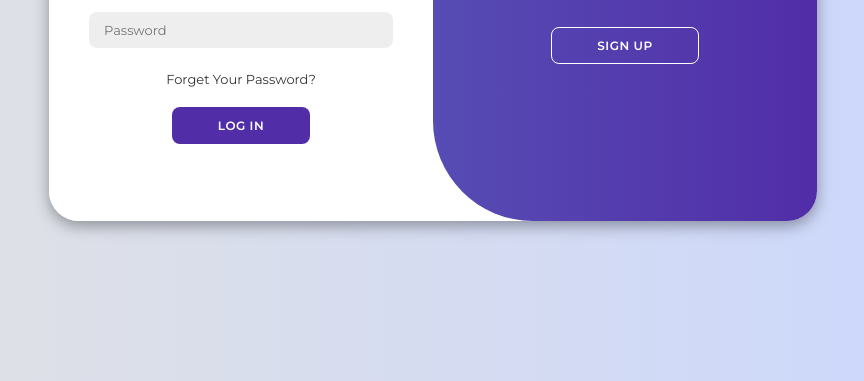
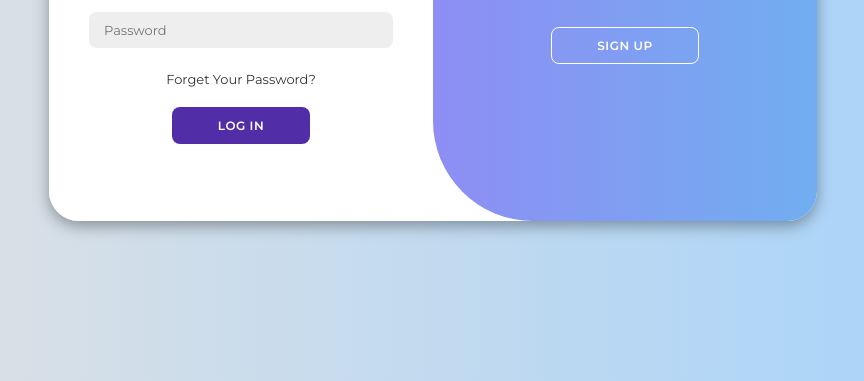
Before and after one commit to akashdip2001/Project-Music-App, a plain HTML site: page index.html in a window 1280 px wide. Shown: the part 419-800 px from the top of the page, without its empty margins (207-1071 px from the left). Drawn offline with Linux system fonts and the light colour scheme.

Commit message:
Update style.css

```diff
--- a/style.css
+++ b/style.css
@@ -9,7 +9,7 @@
 
 body{
     background-color: #c9d6ff;
-    background: linear-gradient(to right, #e2e2e2, #c9d6ff);
+    background: linear-gradient(to right, #e2e2e2, #a2d2fc);
     display: flex;
     align-items: center;
     justify-content: center;
@@ -163,7 +163,7 @@ body{
 .toggle{
     background-color: #512da8;
     height: 100%;
-    background: linear-gradient(to right, #5c6bc0, #512da8);
+    background: linear-gradient(to right, #ab6df7, #71aef0);
     color: #fff;
     position: relative;
     left: -100%;
```
